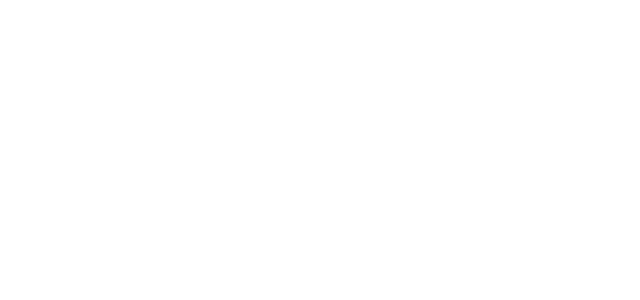
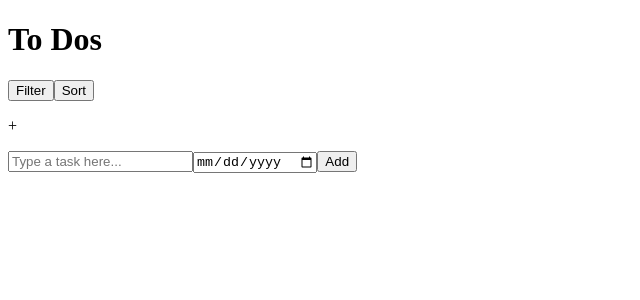
Before and after one commit to anagmrebelo/Academy_to-do-app-frontend, a React (Create React App) app: page / in a window 1280 px wide. Shown: the top 300 px of the page, without its empty margins (0-640 px from the left). Built offline with nearby package versions, Linux system fonts and the light colour scheme.

Commit message:
Implement basic html for components - no back-end

```diff
--- a/src/components/AddTask.tsx
+++ b/src/components/AddTask.tsx
@@ -1,5 +1,12 @@
 function AddTask(): JSX.Element {
-  return <></>;
+  return (
+    <div>
+      <p>+</p>
+      <input type="text" placeholder="Type a task here..." />
+      <input type="date" />
+      <button>Add</button>
+    </div>
+  );
 }
 
 export { AddTask };
--- a/src/components/Header.tsx
+++ b/src/components/Header.tsx
@@ -1,5 +1,9 @@
 function Header(): JSX.Element {
-  return <></>;
+  return (
+    <div>
+      <h1>To Dos</h1>
+    </div>
+  );
 }
 
 export { Header };
--- a/src/components/OptionsBar.tsx
+++ b/src/components/OptionsBar.tsx
@@ -1,5 +1,10 @@
 function OptionsBar(): JSX.Element {
-  return <></>;
+  return (
+    <div>
+      <button>Filter</button>
+      <button>Sort</button>
+    </div>
+  );
 }
 
 export { OptionsBar };
```
Also changed, not shown: src/interfaces/Task.ts (deleted, +0 -10 lines).
